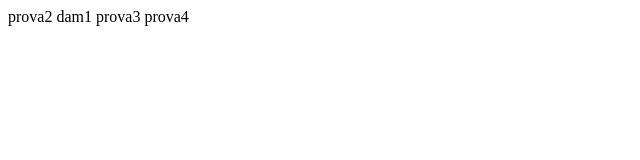
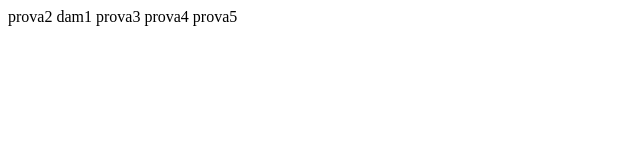
Before and after one commit to JuliaCarullaDAM/WebM4, a plain HTML site: page index.html in a window 1280 px wide. Shown: the full height of the page, 0-640 px from the left. Drawn offline with Linux system fonts and the light colour scheme.

Commit message:
Update index.html

```diff
--- a/index.html
+++ b/index.html
@@ -10,5 +10,6 @@
     dam1
     prova3
     prova4
+    prova5
 </body>
 </html>
```
